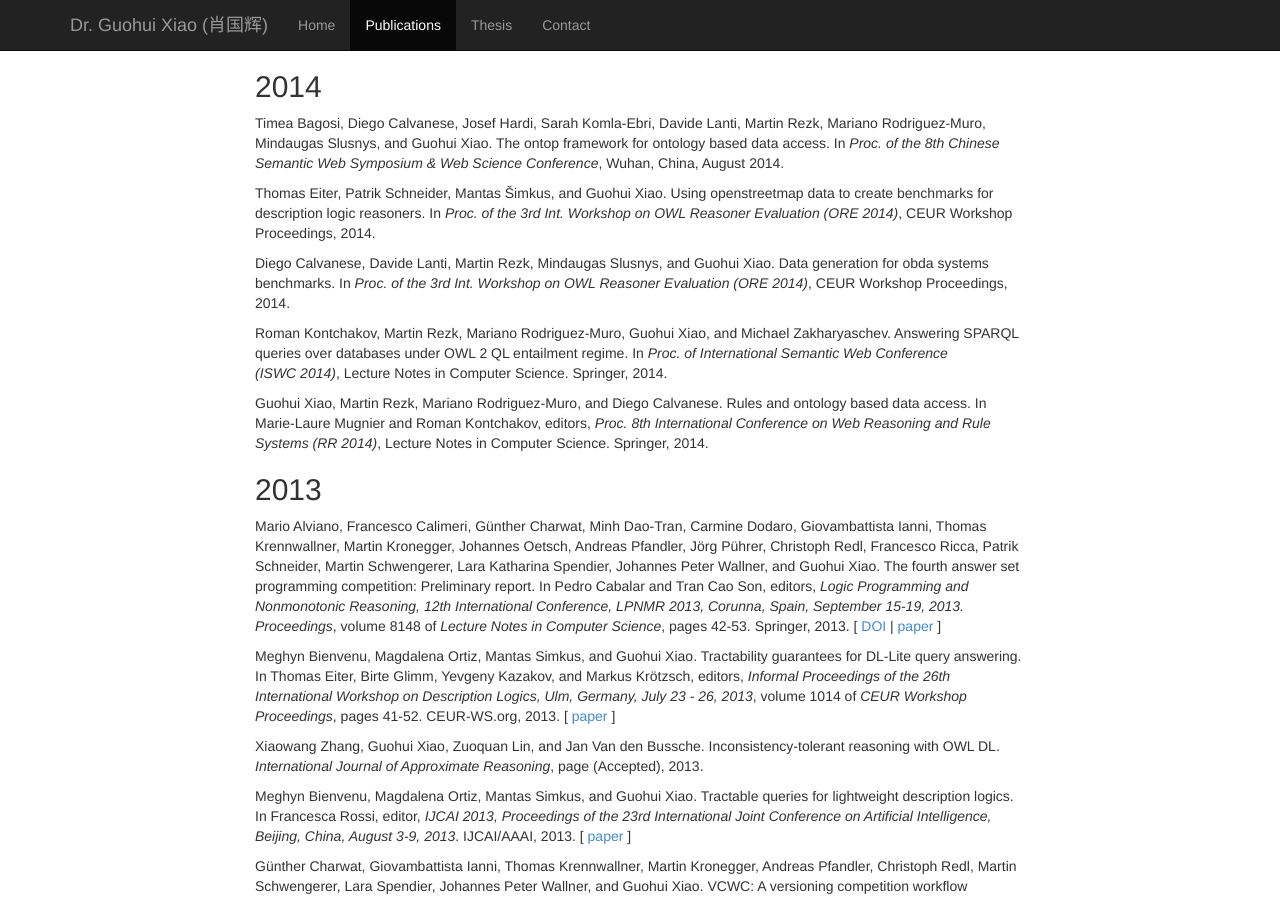
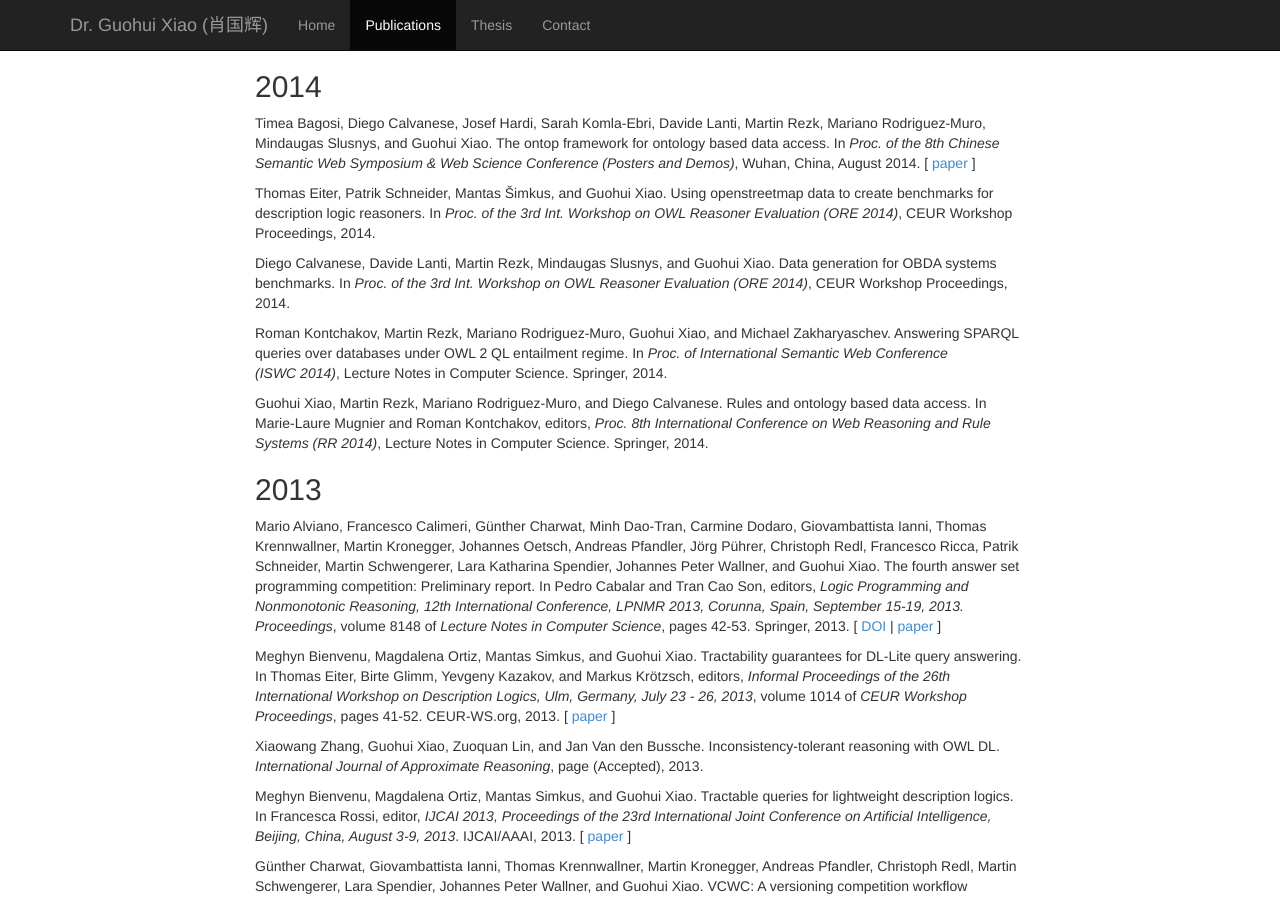
Before and after one commit to ghxiao/ghxiao.github.io, a Jekyll site: the page built from publications.html, in a window 1280 px wide and 900 px high. Built offline with Jekyll 4.4.1, drawn with Linux system fonts in a browser that asks for light colours; nearby versions of some CDN libraries; Markdown is read by kramdown in place of the engine named in the settings.

Commit message:
csws 2014 demo paper

```diff
--- a/_includes/bib2014.html
+++ b/_includes/bib2014.html
@@ -13,7 +13,8 @@ Timea Bagosi, Diego Calvanese, Josef Hardi, Sarah Komla-Ebri, Davide Lanti,
   Martin Rezk, Mariano Rodriguez-Muro, Mindaugas Slusnys, and Guohui Xiao.
  The ontop framework for ontology based data access.
  In <em>Proc. of the 8th Chinese Semantic Web Symposium & Web
-  Science Conference</em>, Wuhan, China, August 2014.
+  Science Conference (Posters and Demos)</em>, Wuhan, China, August 2014.
+[&nbsp;<a href="http://www.ghxiao.org/publications/2014-csws-ontop.pdf">paper</a>&nbsp;]
 
 </p>
 
@@ -30,7 +31,7 @@ Thomas Eiter, Patrik Schneider, Mantas &Scaron;imkus, and Guohui Xiao.
 <p><a name="CLRSX-ore14"></a>
 
 Diego Calvanese, Davide Lanti, Martin Rezk, Mindaugas Slusnys, and Guohui Xiao.
- Data generation for obda systems benchmarks.
+ Data generation for OBDA systems benchmarks.
  In <em>Proc. of the 3rd Int. Workshop on OWL Reasoner Evaluation
   (ORE&nbsp;2014)</em>, CEUR Workshop Proceedings, 2014.
 
```
Also changed, not shown: 1 other file.
